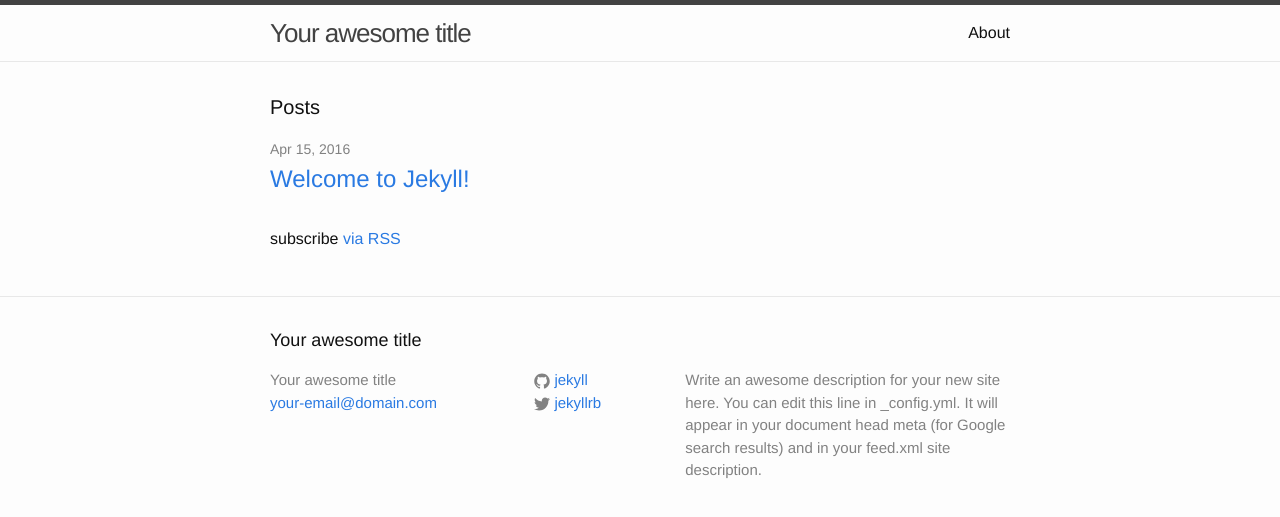
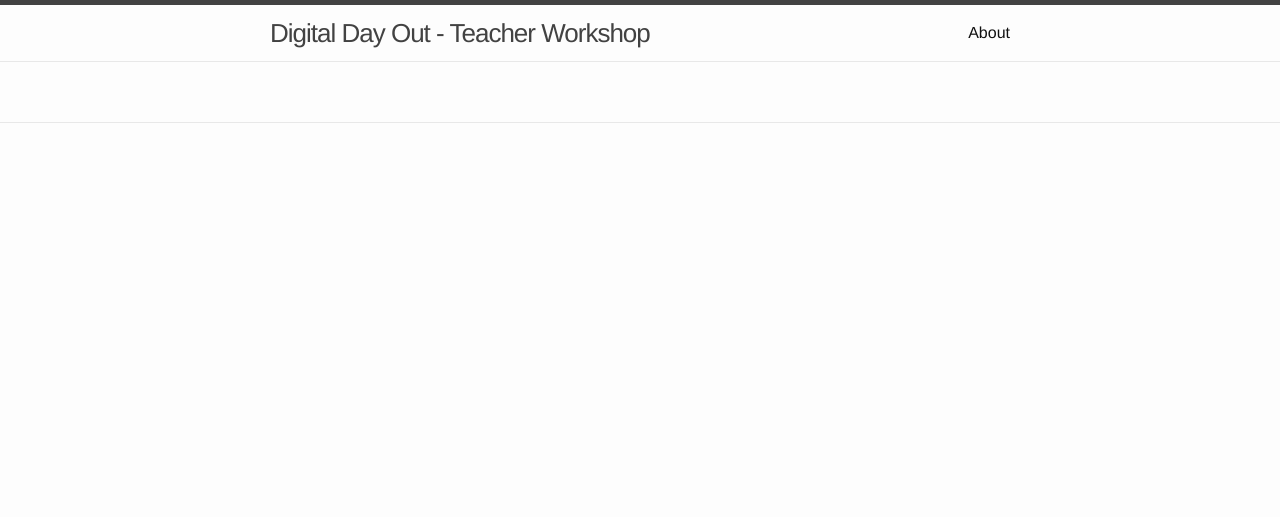
Before and after one commit to cs4s/ddo, a Jekyll site: the page built from index.html, in a window 1280 px wide. Shown: the top 517 px of the page. Built offline with Jekyll 4.4.1, drawn with Linux system fonts in a browser that asks for light colours.

Commit message:
Deletes unnecessary files

```diff
--- a/_config.yml
+++ b/_config.yml
@@ -6,16 +6,11 @@
 # 'jekyll serve'. If you change this file, please restart the server process.
 
 # Site settings
-title: Your awesome title
-email: your-email@domain.com
-description: > # this means to ignore newlines until "baseurl:"
-  Write an awesome description for your new site here. You can edit this
-  line in _config.yml. It will appear in your document head meta (for
-  Google search results) and in your feed.xml site description.
+title: Digital Day Out - Teacher Workshop
+email: daniel.hickmott@uon.edu.au
 baseurl: "/ddo" # the subpath of your site, e.g. /blog
-url: "http://yourdomain.com" # the base hostname & protocol for your site
-twitter_username: jekyllrb
-github_username:  jekyll
+
+
 
 # Build settings
 markdown: kramdown
--- a/_includes/footer.html
+++ b/_includes/footer.html
@@ -2,36 +2,7 @@
 
   <div class="wrapper">
 
-    <h2 class="footer-heading">{{ site.title }}</h2>
 
-    <div class="footer-col-wrapper">
-      <div class="footer-col footer-col-1">
-        <ul class="contact-list">
-          <li>{{ site.title }}</li>
-          <li><a href="mailto:{{ site.email }}">{{ site.email }}</a></li>
-        </ul>
-      </div>
-
-      <div class="footer-col footer-col-2">
-        <ul class="social-media-list">
-          {% if site.github_username %}
-          <li>
-            {% include icon-github.html username=site.github_username %}
-          </li>
-          {% endif %}
-
-          {% if site.twitter_username %}
-          <li>
-            {% include icon-twitter.html username=site.twitter_username %}
-          </li>
-          {% endif %}
-        </ul>
-      </div>
-
-      <div class="footer-col footer-col-3">
-        <p>{{ site.description }}</p>
-      </div>
-    </div>
 
   </div>
 
--- a/_includes/icon-github.html
+++ /dev/null
@@ -1 +0,0 @@
-<a href="https://github.com/{{ include.username }}"><span class="icon icon--github">{% include icon-github.svg %}</span><span class="username">{{ include.username }}</span></a>
--- a/_includes/icon-twitter.html
+++ /dev/null
@@ -1 +0,0 @@
-<a href="https://twitter.com/{{ include.username }}"><span class="icon icon--twitter">{% include icon-twitter.svg %}</span><span class="username">{{ include.username }}</span></a>
--- a/index.html
+++ b/index.html
@@ -4,20 +4,6 @@ layout: default
 
 <div class="home">
 
-  <h1 class="page-heading">Posts</h1>
 
-  <ul class="post-list">
-    {% for post in site.posts %}
-      <li>
-        <span class="post-meta">{{ post.date | date: "%b %-d, %Y" }}</span>
-
-        <h2>
-          <a class="post-link" href="{{ post.url | prepend: site.baseurl }}">{{ post.title }}</a>
-        </h2>
-      </li>
-    {% endfor %}
-  </ul>
-
-  <p class="rss-subscribe">subscribe <a href="{{ "/feed.xml" | prepend: site.baseurl }}">via RSS</a></p>
 
 </div>
```
Also changed, not shown: _layouts/post.html (deleted, +0 -15 lines), _posts/2016-04-15-welcome-to-jekyll.markdown (deleted, +0 -25 lines), about.md (+0 -8 lines), feed.xml (deleted, +0 -30 lines), _includes/icon-github.svg (deleted), _includes/icon-twitter.svg (deleted).
